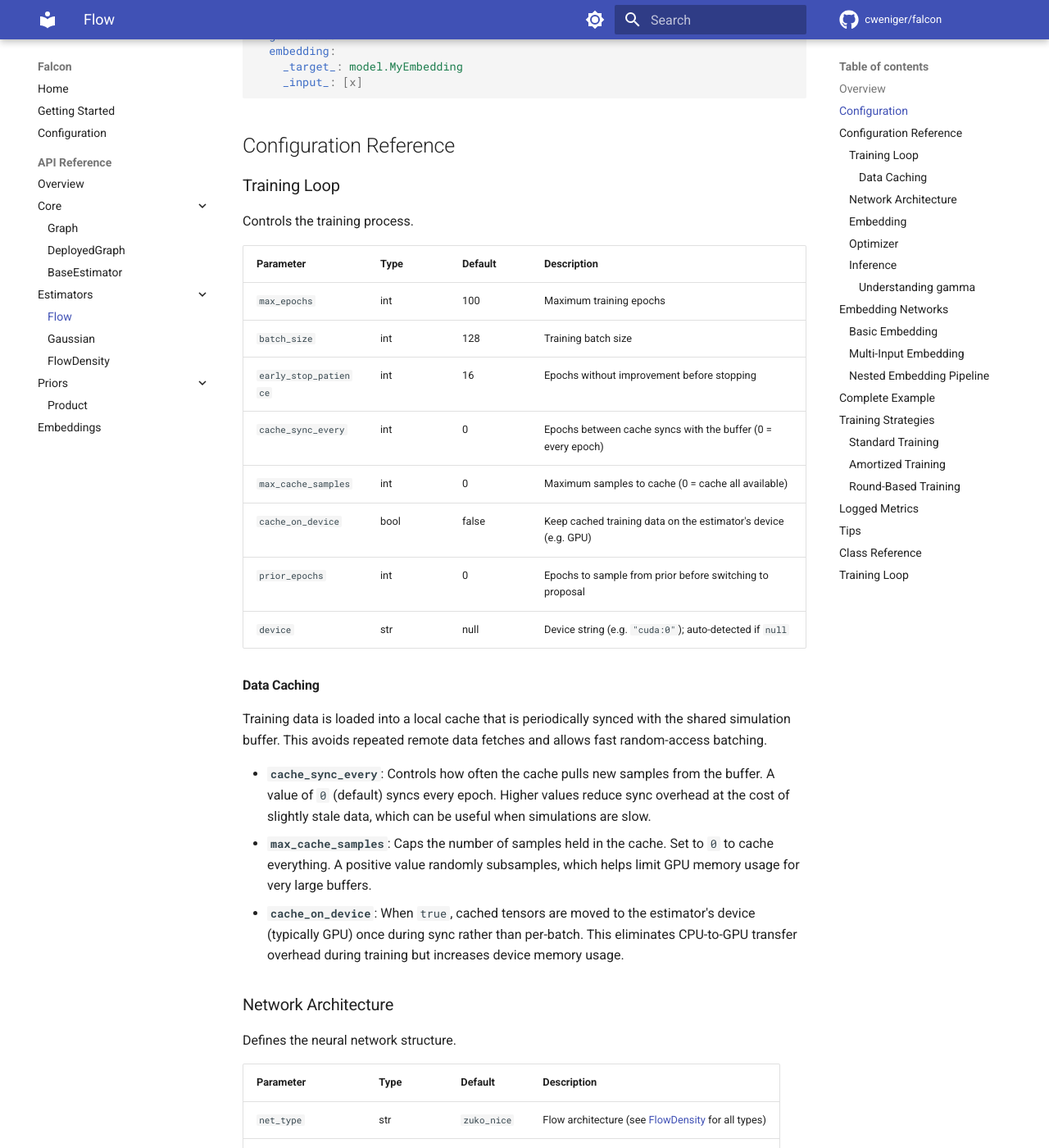
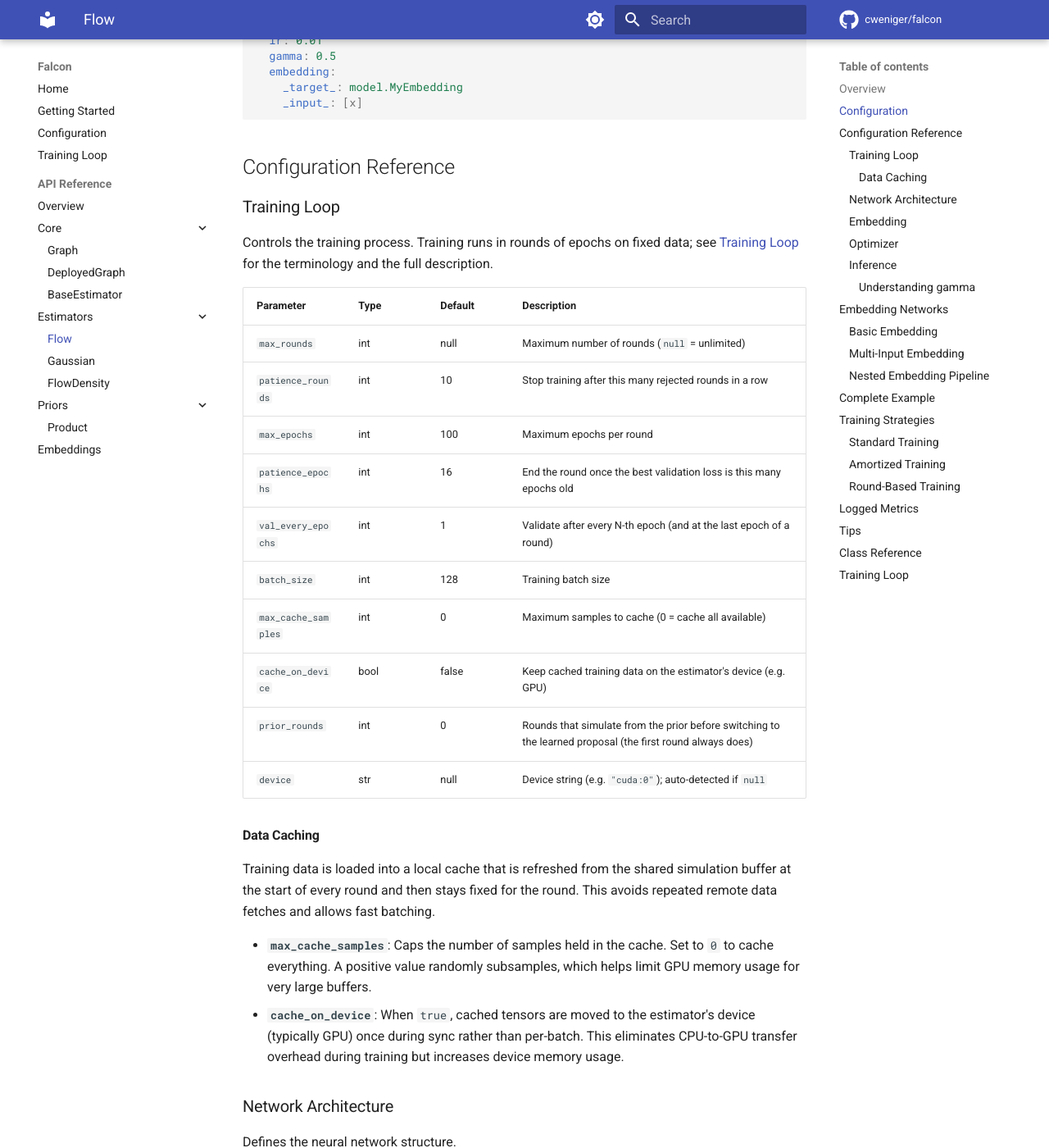
Before and after one commit to cweniger/falcon, an MkDocs documentation site: the page built from docs/api/flow.md, in a window 1280 px wide and 1400 px high, scrolled down 787 px. Shown: the whole window at 82% size. Built offline with MkDocs 1.6.1 and Material for MkDocs 9.7.7, drawn with Linux system fonts in a browser that asks for light colours; comment, search, counter and statistics services are not loaded; some of the changed text lies outside the part shown.

Commit message:
Docs: training loop page and round-based parameters
New docs/training.md with the terminology (step, epoch, validation, round,
current/best network), the unit rules for count parameters, the round
procedure, parameters, log output and a migration table. The Flow,
Gaussian and configuration pages and CLAUDE.md now describe the round
loop and the renamed parameters.

Co-Authored-By: Claude Opus 5 (1M context) <noreply@anthropic.com>
Claude-Session: https://claude.ai/code/session_01Veg9G1edT557EjYkTG2Bqy

```diff
--- a/docs/api/flow.md
+++ b/docs/api/flow.md
@@ -13,7 +13,8 @@ Key features:
 - Dual flow architecture for posterior and proposal sampling
 - Parameter space normalization via hypercube mapping
 - Importance sampling with effective sample size monitoring
-- Automatic learning rate scheduling and early stopping
+- Round-based training with automatic learning rate scheduling and early stopping
+  (see [Training Loop](../training.md))
 
 ## Configuration
 
@@ -36,24 +37,26 @@ estimator:
 
 ### Training Loop
 
-Controls the training process.
+Controls the training process. Training runs in rounds of epochs on fixed data; see
+[Training Loop](../training.md) for the terminology and the full description.
 
 | Parameter | Type | Default | Description |
 |-----------|------|---------|-------------|
-| `max_epochs` | int | 100 | Maximum training epochs |
+| `max_rounds` | int | null | Maximum number of rounds (`null` = unlimited) |
+| `patience_rounds` | int | 10 | Stop training after this many rejected rounds in a row |
+| `max_epochs` | int | 100 | Maximum epochs per round |
+| `patience_epochs` | int | 16 | End the round once the best validation loss is this many epochs old |
+| `val_every_epochs` | int | 1 | Validate after every N-th epoch (and at the last epoch of a round) |
 | `batch_size` | int | 128 | Training batch size |
-| `early_stop_patience` | int | 16 | Epochs without improvement before stopping |
-| `cache_sync_every` | int | 0 | Epochs between cache syncs with the buffer (0 = every epoch) |
 | `max_cache_samples` | int | 0 | Maximum samples to cache (0 = cache all available) |
 | `cache_on_device` | bool | false | Keep cached training data on the estimator's device (e.g. GPU) |
-| `prior_epochs` | int | 0 | Epochs to sample from prior before switching to proposal |
+| `prior_rounds` | int | 0 | Rounds that simulate from the prior before switching to the learned proposal (the first round always does) |
 | `device` | str | null | Device string (e.g. `"cuda:0"`); auto-detected if `null` |
 
 #### Data Caching
 
-Training data is loaded into a local cache that is periodically synced with the shared simulation buffer. This avoids repeated remote data fetches and allows fast random-access batching.
+Training data is loaded into a local cache that is refreshed from the shared simulation buffer at the start of every round and then stays fixed for the round. This avoids repeated remote data fetches and allows fast batching.
 
-- **`cache_sync_every`**: Controls how often the cache pulls new samples from the buffer. A value of `0` (default) syncs every epoch. Higher values reduce sync overhead at the cost of slightly stale data, which can be useful when simulations are slow.
 - **`max_cache_samples`**: Caps the number of samples held in the cache. Set to `0` to cache everything. A positive value randomly subsamples, which helps limit GPU memory usage for very large buffers.
 - **`cache_on_device`**: When `true`, cached tensors are moved to the estimator's device (typically GPU) once during sync rather than per-batch. This eliminates CPU-to-GPU transfer overhead during training but increases device memory usage.
 
@@ -87,9 +90,9 @@ Controls learning rate and scheduling.
 
 | Parameter | Type | Default | Description |
 |-----------|------|---------|-------------|
-| `lr` | float | 0.01 | Initial learning rate |
-| `lr_decay_factor` | float | 0.1 | LR multiplier when plateau detected |
-| `lr_patience` | int | 8 | Epochs without improvement before LR decay |
+| `lr` | float | 0.01 | Learning rate at the start of every round |
+| `lr_decay_factor` | float | 1.0 | LR multiplier when plateau detected (1.0 = no decay) |
+| `lr_patience_epochs` | int | 8 | Epochs without validation improvement before LR decay |
 | `betas` | tuple | (0.9, 0.9) | AdamW beta coefficients |
 
 ### Inference
@@ -99,10 +102,10 @@ Controls posterior sampling and amortization.
 | Parameter | Type | Default | Description |
 |-----------|------|---------|-------------|
 | `gamma` | float | 0.5 | Amortization mixing coefficient (0=focused, 1=amortized) |
-| `discard_samples` | bool | true | Discard low-likelihood samples during training |
+| `discard_samples` | bool | true | After each accepted round, discard low-likelihood samples |
 | `log_ratio_threshold` | float | -20 | Log-likelihood threshold for sample discarding |
 | `sample_reference_posterior` | bool | false | Sample from reference posterior |
-| `use_best_models` | bool | true | Use best validation model for sampling |
+| `use_best_models` | bool | true | Sample from the best networks (instead of the networks being trained) |
 | `num_proposals` | int | 256 | Candidate samples drawn from the flow for importance sampling |
 | `reference_samples` | int | 128 | Samples used to evaluate the reference posterior |
 | `hypercube_bound` | float | 2.0 | Out-of-bounds threshold in hypercube space |
@@ -175,9 +178,9 @@ graph:
     estimator:
       _target_: falcon.estimators.Flow
       max_epochs: 100
+      patience_epochs: 16
+      patience_rounds: 10
       batch_size: 128
-      early_stop_patience: 16
-      cache_sync_every: 0
       max_cache_samples: 0
       net_type: zuko_nice
       theta_norm: true
@@ -186,8 +189,8 @@ graph:
         _target_: model.E
         _input_: [x]
       lr: 0.01
-      lr_decay_factor: 0.1
-      lr_patience: 8
+      lr_decay_factor: 1.0
+      lr_patience_epochs: 8
       gamma: 0.5
       discard_samples: true
       log_ratio_threshold: -20
@@ -260,23 +263,28 @@ Flow logs the following metrics during training:
 
 | Metric | Description |
 |--------|-------------|
-| `train:loss` | Training loss (negative log-likelihood) |
-| `val:loss` | Validation loss |
+| `train:loss` | Training loss of the conditional flow (negative log-likelihood) |
+| `train:loss_aux` | Training loss of the marginal flow |
+| `val:loss`, `val:loss_aux` | Validation losses (only for validated epochs) |
 | `lr` | Current learning rate |
-| `epoch` | Training epoch |
-| `checkpoint:conditional` | Epoch when conditional flow was checkpointed |
-| `checkpoint:marginal` | Epoch when marginal flow was checkpointed |
+| `round`, `epoch` | Current round, and epoch within the round |
+| `checkpoint:conditional` | Epoch at which the conditional flow reached its best validation loss in the round |
+| `checkpoint:marginal` | Epoch at which the marginal flow reached its best validation loss in the round |
+| `round:accepted` | 1 if the round was accepted |
+| `round:conditional:promoted`, `round:marginal:promoted` | 1 if the flow replaced its best network |
+
+See [Training Loop](../training.md#log-output-and-metrics) for all round metrics.
 
 ## Tips
 
 1. **Start with defaults**: The default configuration works well for most problems
-2. **Increase `max_epochs`** for complex posteriors
+2. **Increase `max_epochs`** (per round) for complex posteriors
 3. **Enable `discard_samples`** if training becomes unstable with outliers
 4. **Use GPU** (`ray.num_gpus: 1`) for faster training with large embeddings
 5. **Lower `gamma`** for single-observation inference, higher for amortization
-6. **Adjust `early_stop_patience`** based on expected convergence time
+6. **Adjust `patience_epochs`** based on expected convergence time within a round
 7. **Set `cache_on_device: true`** when GPU memory permits, to eliminate per-batch CPU-to-GPU transfers
-8. **Increase `cache_sync_every`** (e.g. 5-10) when simulations are slow and training data changes infrequently
+8. **Increase `val_every_epochs`** (e.g. 3) when validation is expensive; `patience_epochs` keeps its meaning
 
 ## Class Reference
 
@@ -295,10 +303,10 @@ Flow logs the following metrics during training:
 
 ## Training Loop
 
-`Flow` inherits its epoch loop from `StepwiseEstimator`. The loop parameters
-(`max_epochs`, `batch_size`, `early_stop_patience`, `cache_sync_every`,
-`max_cache_samples`, `cache_on_device`, `prior_epochs`) are `Flow.__init__`
-arguments, documented above.
+`Flow` inherits its round loop from `StepwiseEstimator`. The loop parameters
+(`max_rounds`, `patience_rounds`, `max_epochs`, `patience_epochs`,
+`val_every_epochs`, `batch_size`, `max_cache_samples`, `cache_on_device`,
+`prior_rounds`) are `Flow.__init__` arguments, documented above.
 
 ::: falcon.estimators.stepwise_base.StepwiseEstimator
     options:
--- a/mkdocs.yml
+++ b/mkdocs.yml
@@ -40,6 +40,7 @@ nav:
   - Home: index.md
   - Getting Started: getting-started.md
   - Configuration: configuration.md
+  - Training Loop: training.md
   - API Reference:
       - Overview: api/index.md
       - Core:
```
Also changed, not shown: CLAUDE.md (+1 -1 lines), docs/api/gaussian.md (+10 -7 lines), docs/configuration.md (+7 -6 lines), docs/training.md (added, +155 -0 lines).
